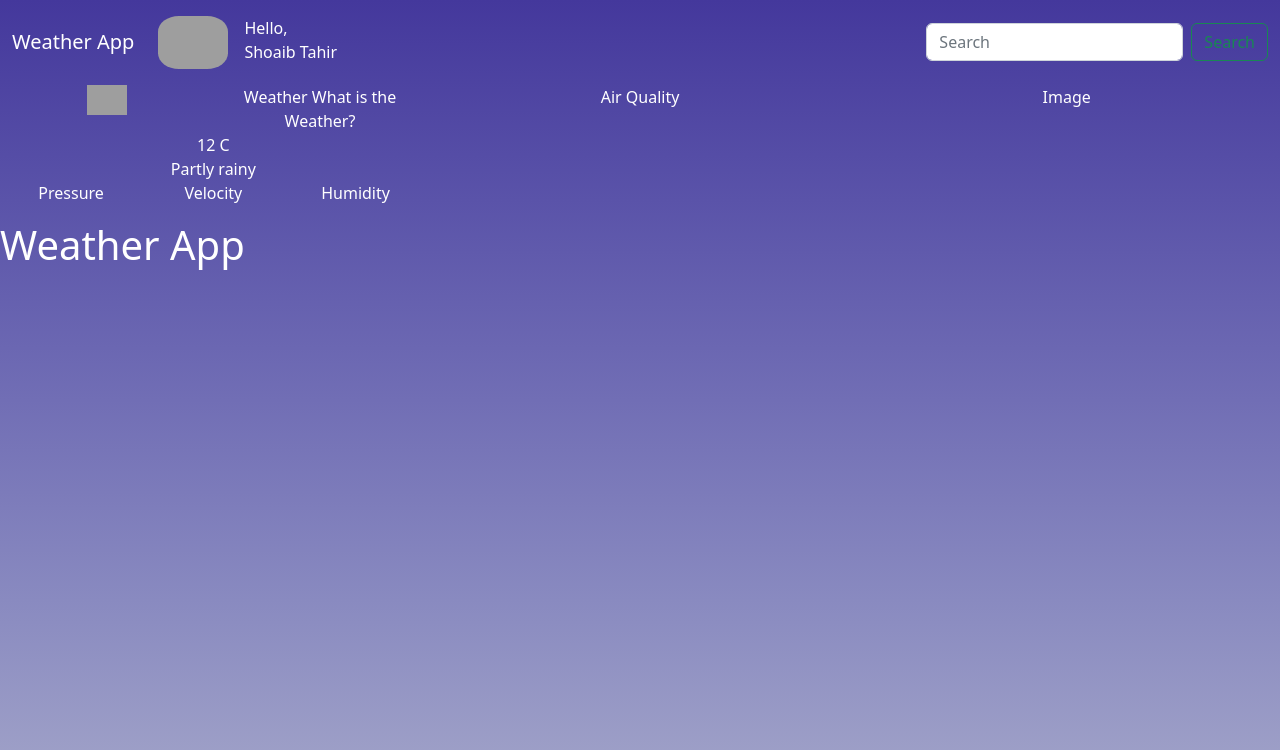
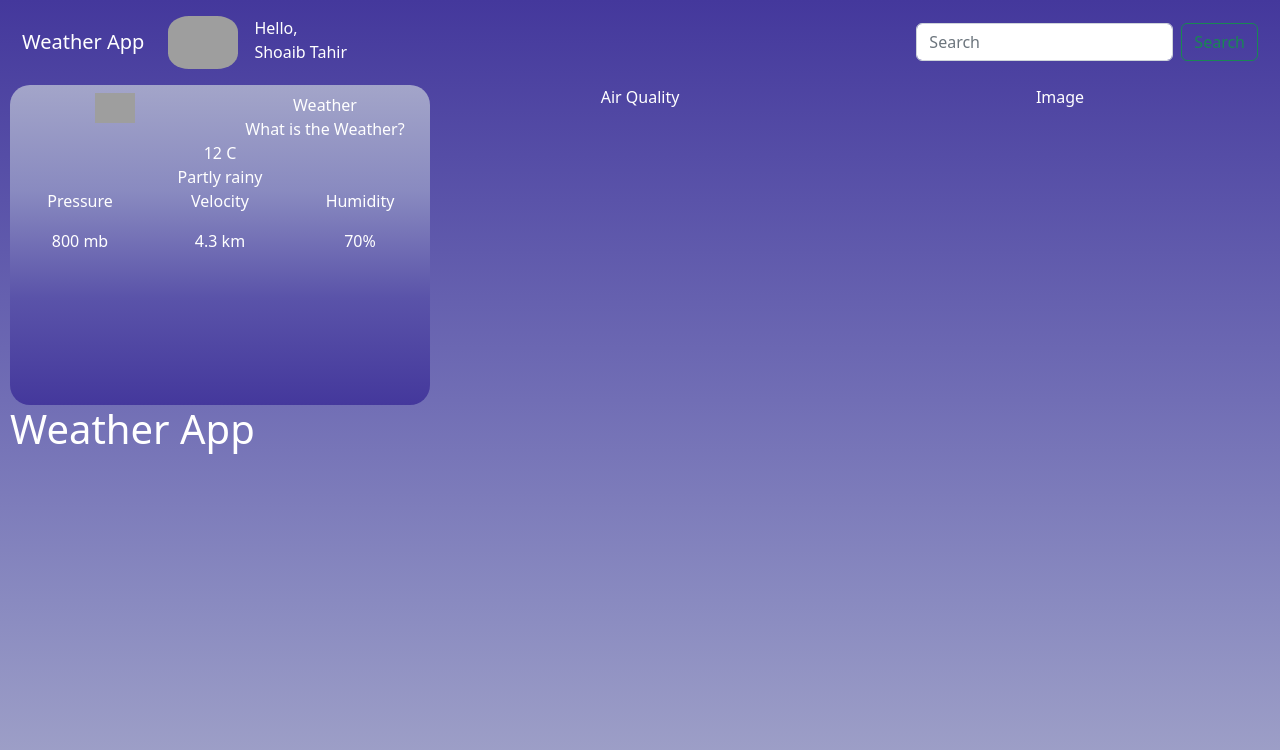
Before and after one commit to shoaibtahir97/weather-app, a plain HTML site: page index.html in a window 1280 px wide. Drawn offline with nearby package versions, Linux system fonts and the light colour scheme; grey boxes are pictures that could not be loaded.

Commit message:
Completed the weather card

```diff
--- a/index.html
+++ b/index.html
@@ -23,7 +23,7 @@
     <div class="main">
       <nav class="navbar navbar-expand-lg">
         <div class="container-fluid">
-          <a class="navbar-brand" href="#">Weather App</a>
+          <a class="navbar-brand" href="https://github.com/shoaibtahir97" target="_blank">Weather App</a>
           <button
             class="navbar-toggler"
             type="button"
@@ -66,25 +66,25 @@
         </div>
       </nav>
 
-      <div class="container-fluid text-center">
+      <div class="container-fluid main text-center">
         <div class="row">
-          <div class="col">
+          <div class="col weather">
             <div class="row">
-              <div class="col">
+              <div class="col ">
                 <img
                   src="https://static.vecteezy.com/system/resources/previews/012/909/524/non_2x/purple-cloud-icon-free-png.png"
                   width="40"
                 />
               </div>
               <div class="col">
-                <span>Weather</span> <span>What is the Weather?</span>
+                <span>Weather</span> <br> <span>What is the Weather?</span>
               </div>
             </div>
             <div class="row"><span>12 C</span><span>Partly rainy</span></div>
             <div class="row">
-                <div class="col"><p>Pressure</p></div>
-                <div class="col"><p>Velocity</p></div>
-                <div class="col"><p>Humidity</p></div>
+                <div class="col"><p>Pressure</p><p>800 mb</p></div>
+                <div class="col"><p>Velocity</p><p>4.3 km</p></div>
+                <div class="col"><p>Humidity</p><p>70%</p></div>
             </div>
           </div>
           <div class="col">Air Quality</div>
--- a/style.css
+++ b/style.css
@@ -1,13 +1,14 @@
-*{
+* {
     box-sizing: border-box;
     color: white;
 }
 
-a{
+a {
     color: white !important;
 }
-body{
-    background-image: linear-gradient( #44389c, #5a53a9, #716eb5, #898ac0, #a3a5c9);
+
+body {
+    background-image: linear-gradient(#44389c, #5a53a9, #716eb5, #898ac0, #a3a5c9);
     height: 100vh;
     color: white;
     font-family: system-ui, -apple-system, BlinkMacSystemFont, 'Segoe UI', Roboto, Oxygen, Ubuntu, Cantarell, 'Open Sans', 'Helvetica Neue', sans-serif;
@@ -20,13 +21,13 @@ body{
     flex-wrap: wrap;
 } */
 
-.navbar img{
+.navbar img {
     width: 70px;
     height: auto;
     border-radius: 30%;
 }
 
-.profile{
+.profile {
     display: flex;
     flex-direction: row;
     align-items: center;
@@ -39,17 +40,17 @@ body{
     margin-left: 15px;
 }
 
-.hello{
+.hello {
     font-size: 18px;
 }
 
-.name{
+.name {
     font-size: 20px;
     font-weight: bold;
     letter-spacing: 1px;
 }
 
-.search{
+.search {
     background-image: linear-gradient(to right, #44389c, #5a53a9, #716eb5, #826FE2);
     color: white;
     padding: 14px;
@@ -59,12 +60,12 @@ body{
     font-size: 16px;
 }
 
-::placeholder{
+::placeholder {
     color: white;
 }
 
-.buttonInside{
-  position:relative;
+.buttonInside {
+    position: relative;
 }
 
 /* input{
@@ -91,7 +92,7 @@ button:hover{
 
 
 
-.date{
+.date {
     display: flex;
     flex-direction: column;
 }
@@ -100,7 +101,18 @@ button:hover{
     font-size: 23px;
 }
 
-#location{
+#location {
     font: 20px;
     margin: 5px;
 }
+
+.main{
+    margin: 0 10px;
+}
+
+.weather{
+    background-image: linear-gradient(#a3a5c9, #898ac0, #5a53a9,  #44389c  );
+    border-radius: 20px;
+    padding: 8px 15px;
+    height: 40vh;
+}
```
